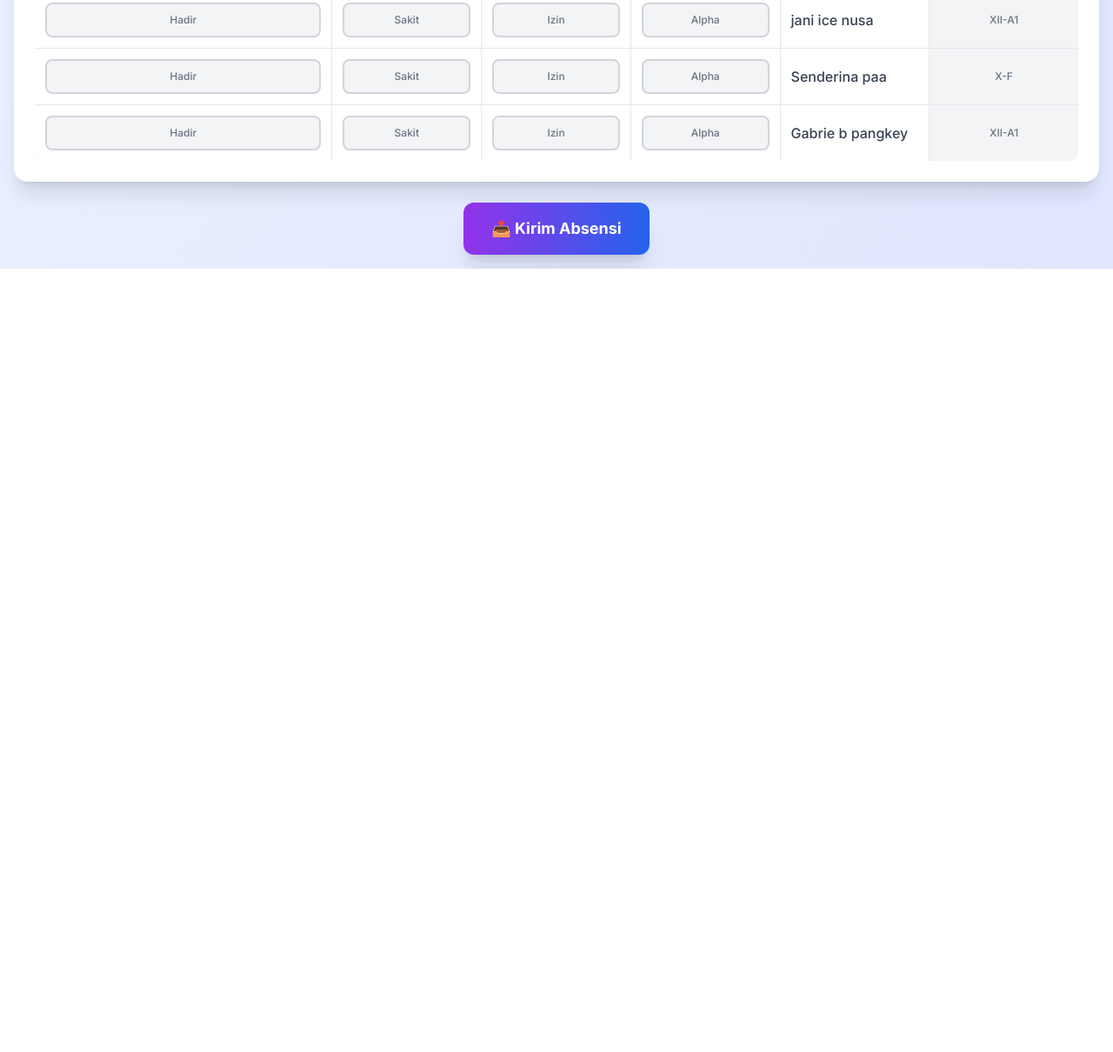
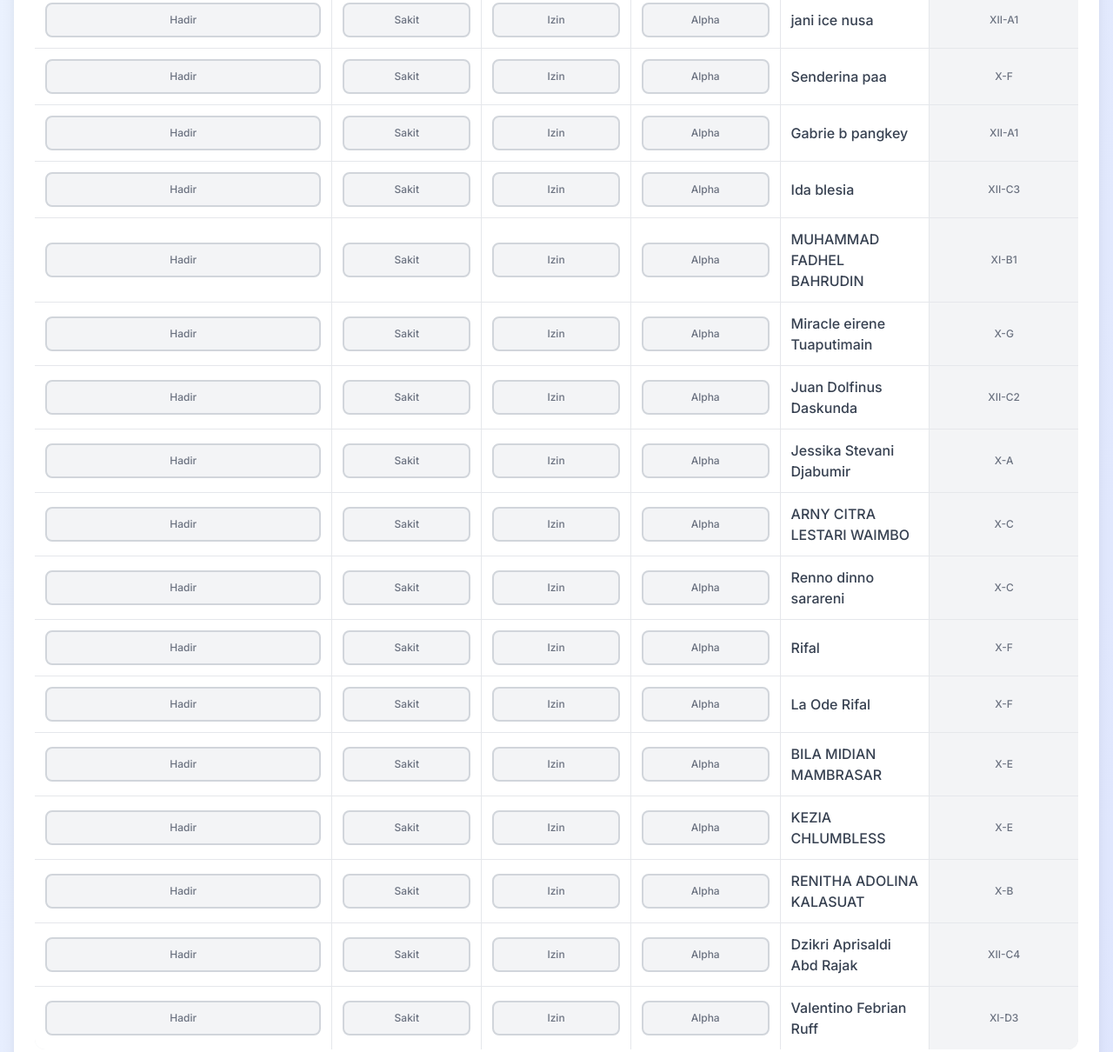
Before and after one commit to smansa-kota-sorong/Ekstrakulikuler, a plain HTML site: page index.html in a window 1280 px wide. Shown: the part 1347-2557 px from the top of the page at 87% size. Before the commit the page ends 1656 px from the top, so only its background shows below. Drawn offline with nearby package versions, Linux system fonts and the light colour scheme.

Commit message:
Update index.html

```diff
--- a/index.html
+++ b/index.html
@@ -346,7 +346,21 @@
             { name: "Elisabet.m tuhumuri", class: "X-C" },
             { name: "jani ice nusa", class: "XII-A1" },
             { name: "Senderina paa", class: "X-F" },
-            { name: "Gabrie b pangkey", class: "XII-A1" }
+            { name: "Gabrie b pangkey", class: "XII-A1" },
+            { name: "Ida blesia", class: "XII-C3" },
+            { name: "MUHAMMAD FADHEL BAHRUDIN", class: "XI-B1" },
+            { name: "Miracle eirene Tuaputimain", class: "X-G" },
+            { name: "Juan Dolfinus Daskunda", class: "XII-C2" },
+            { name: "Jessika Stevani Djabumir ", class: "X-A" },
+            { name: "ARNY CITRA LESTARI WAIMBO ", class: "X-C" },
+            { name: "Renno dinno sarareni", class: "X-C" },
+            { name: "Rifal", class: "X-F" },
+            { name: "La Ode Rifal", class: "X-F" },
+            { name: "BILA MIDIAN MAMBRASAR", class: "X-E" },
+            { name: "KEZIA CHLUMBLESS", class: "X-E" },
+            { name: "RENITHA ADOLINA  KALASUAT", class: "X-B" },
+            { name: "Dzikri Aprisaldi Abd Rajak", class: "XII-C4" },
+            { name: "Valentino Febrian Ruff", class: "XI-D3" }
         ];
 
         // Variables untuk attendance
@@ -487,7 +501,7 @@
                 attendance: attendanceStatus
             };
 
-            const scriptURL = 'https://script.google.com/macros/s/AKfycby7vCr-BIuKZeBkO1GgaO4jk3SyHCULZYi1bQsMY5SwTvYhFqkolxiY5UIYCNhKkjtV/exec';
+            const scriptURL = 'https://script.google.com/macros/s/AKfycbz6F5A9EfxjPYufXFQSKa7JOUXpvh65ZfBByWaESLv2HbVhyxPXH-rpJNeqoThebsVp3g/exec';
 
             fetch(scriptURL, {
                 method: 'POST',
```
